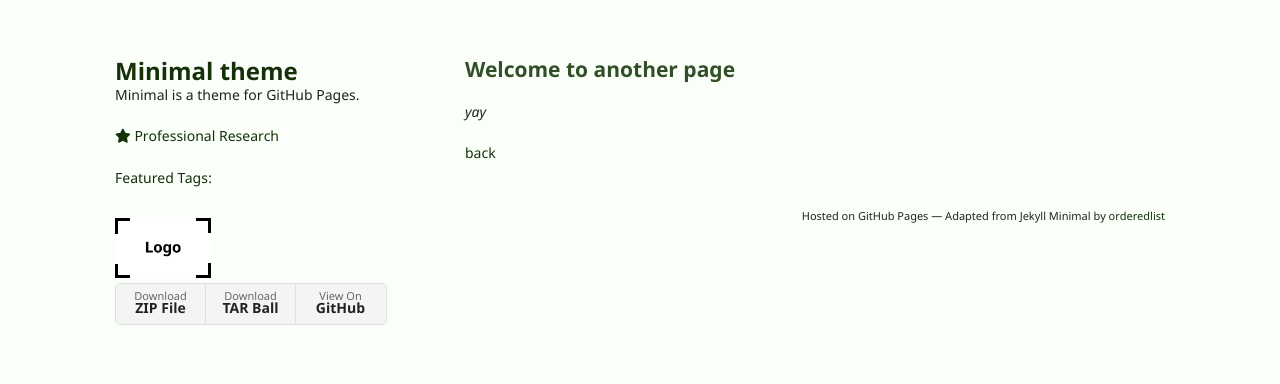
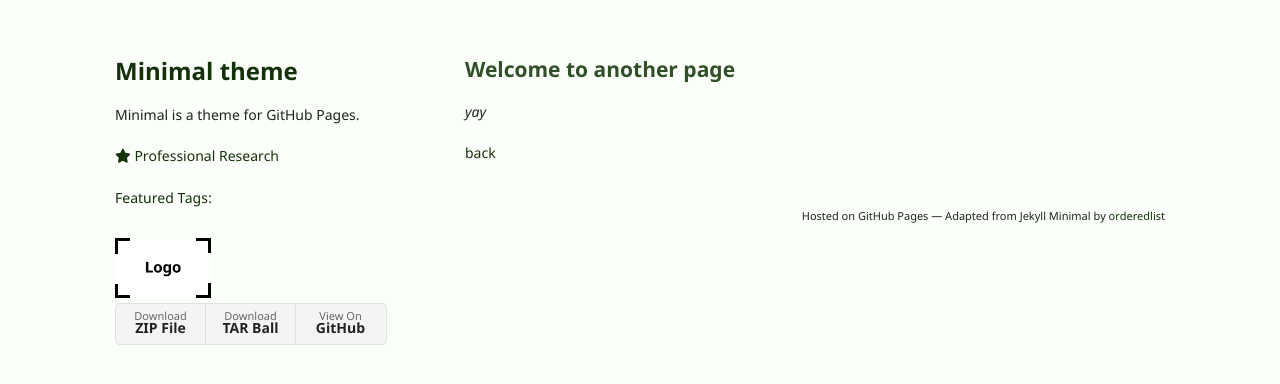
Before and after one commit to catieslaughts/minimal-toi, a Jekyll site: the page built from another-page.md, in a window 1280 px wide. Shown: the top 384 px of the page. Built offline with Jekyll 4.4.1, drawn with Linux system fonts in a browser that asks for light colours; nearby versions of some CDN libraries; our own code applies the rules of GitHub Pages for plain Markdown files.

Commit message:
Update default.html

```diff
--- a/_layouts/default.html
+++ b/_layouts/default.html
@@ -22,8 +22,8 @@
   <body>
     <div class="wrapper">
       <header>
-        <h1 style="margin-bottom: 0;font-size: 24px"><a href="{{ "/" | absolute_url }}">{{ site.title | default: site.github.repository_name }}</a></h1>
-        <p style="margin-top: 0;">{{ site.description | default: site.github.project_tagline }}</p>
+        <h1 style="font-size: 24px"><a href="{{ "/" | absolute_url }}">{{ site.title | default: site.github.repository_name }}</a></h1>
+        <p>{{ site.description | default: site.github.project_tagline }}</p>
 
         <!-- <a href="mailto:catherine.m.slaughter@gmail.com"> <i class="fas fa-envelope"></i> Catherine.M.Slaughter@gmail.com</a>-->
         <!-- <br><a href="https://github.com/tools-of-ignorance" target="_blank"> <i class="fab fa-github" ></i> Github</a>-->
```
